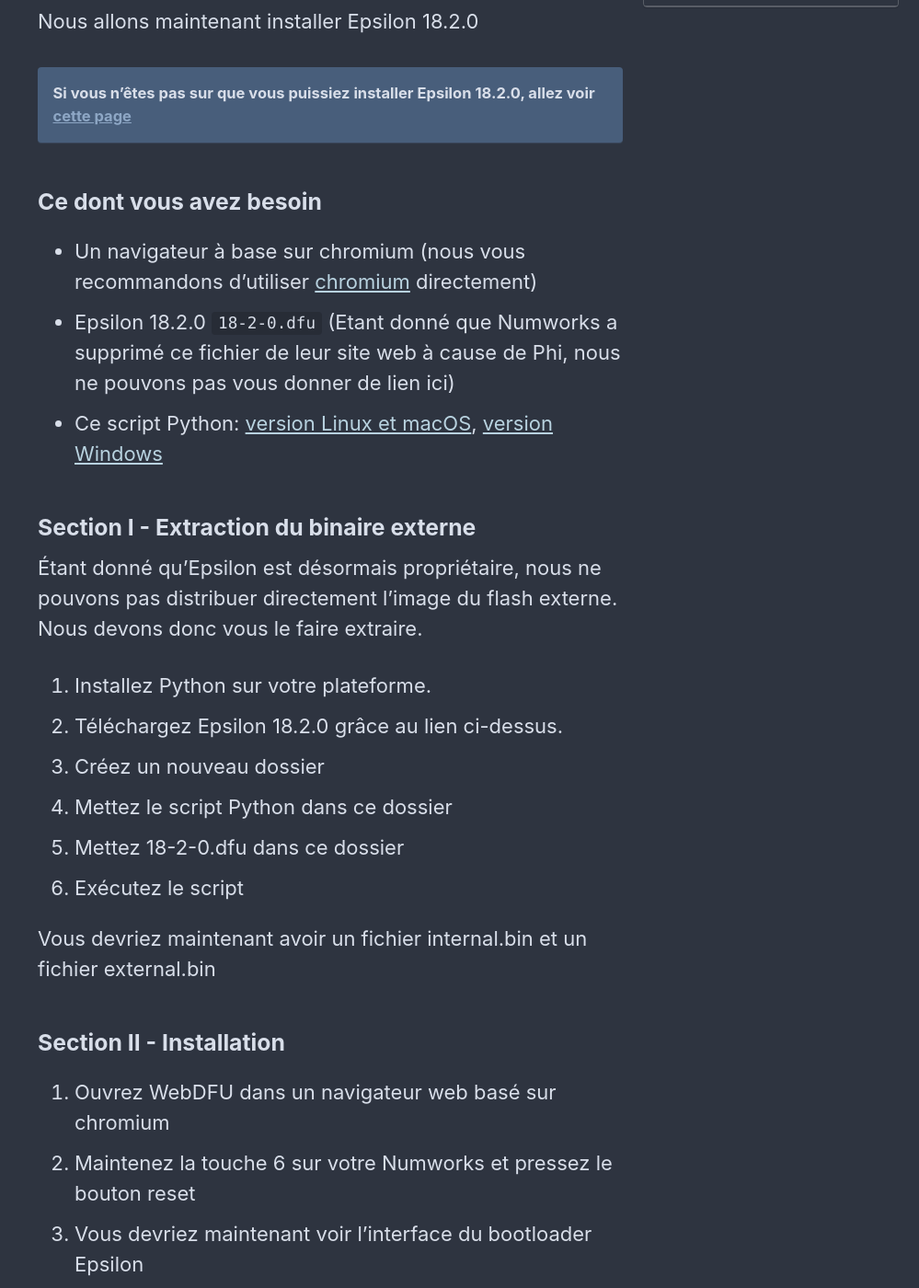
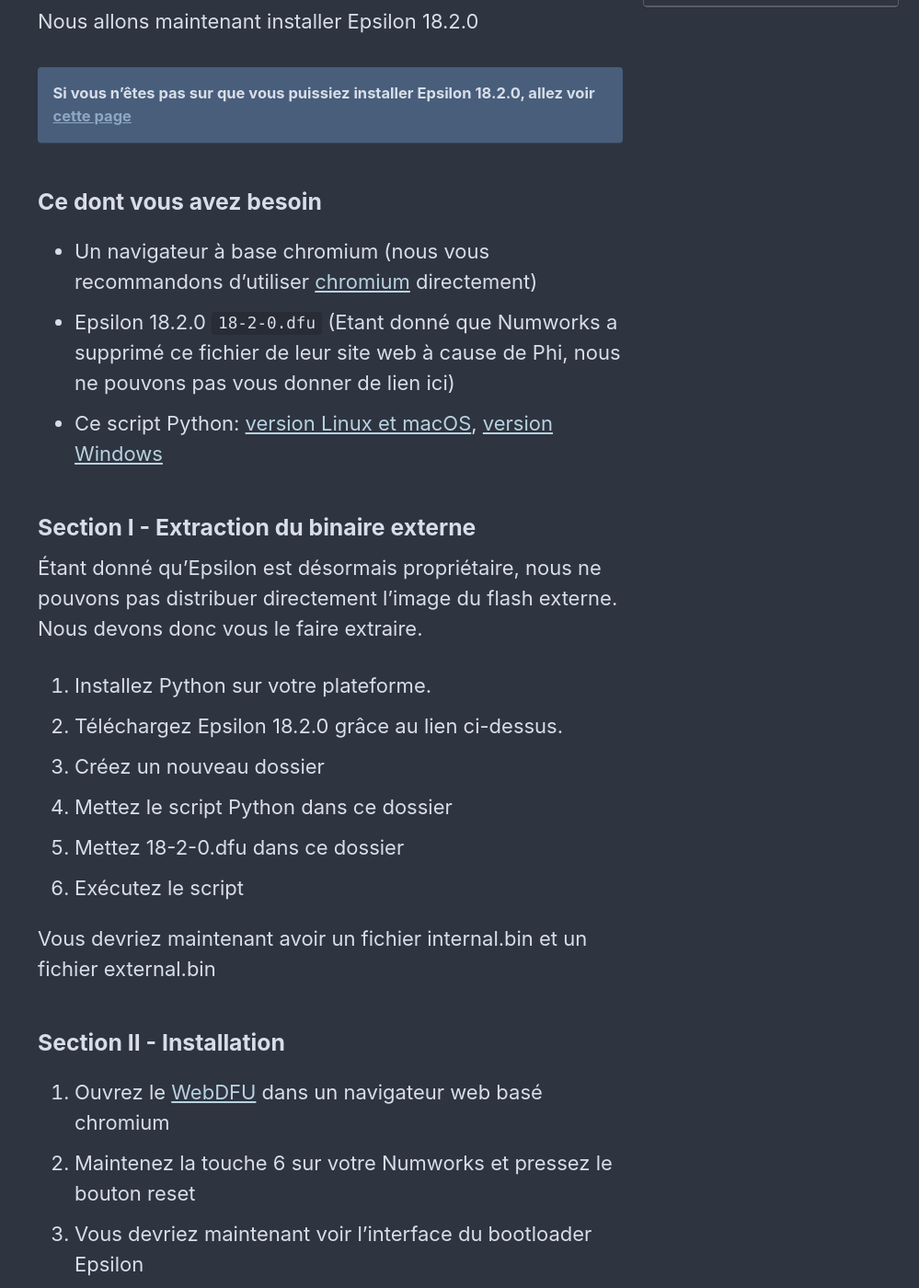
Before and after one commit to Omega-Numworks/Omega-Guide, a Jekyll site: the page built from _pages/fr_FR/install-epsilon-18-2-0.md, in a window 1280 px wide and 1400 px high, scrolled down 395 px. Shown: the whole window at 92% size, without its empty margins (281-1280 px from the left). Built offline with Jekyll 4.4.1, drawn with Linux system fonts in a browser that asks for light colours; comment, search, counter and statistics services are not loaded.

Commit message:
Update install-epsilon-18-2-0.md

```diff
--- a/_pages/fr_FR/install-epsilon-18-2-0.md
+++ b/_pages/fr_FR/install-epsilon-18-2-0.md
@@ -13,7 +13,7 @@
 
 ### Ce dont vous avez besoin
 
-- Un navigateur à base sur chromium (nous vous recommandons d'utiliser [chromium](https://www.chromium.org/chromium-projects/) directement)
+- Un navigateur à base chromium (nous vous recommandons d'utiliser [chromium](https://www.chromium.org/chromium-projects/) directement)
 - Epsilon 18.2.0 `18-2-0.dfu` (Etant donné que Numworks a supprimé ce fichier de leur site web à cause de Phi, nous ne pouvons pas vous donner de lien ici)
 - Ce script Python: [version Linux et macOS](images/unpack.py), [version Windows](images/unpack-win.py)
 
@@ -33,7 +33,7 @@
 
 ### Section II - Installation
 
-1. Ouvrez WebDFU dans un navigateur web basé sur chromium
+1. Ouvrez le [WebDFU](https://ti-planet.github.io/webdfu_numworks/n0110/) dans un navigateur web basé chromium
 2. Maintenez la touche 6 sur votre Numworks et pressez le bouton reset
 3. Vous devriez maintenant voir l'interface du bootloader Epsilon
 4. Sélectionnez `external.bin` dans WebDFU
```
